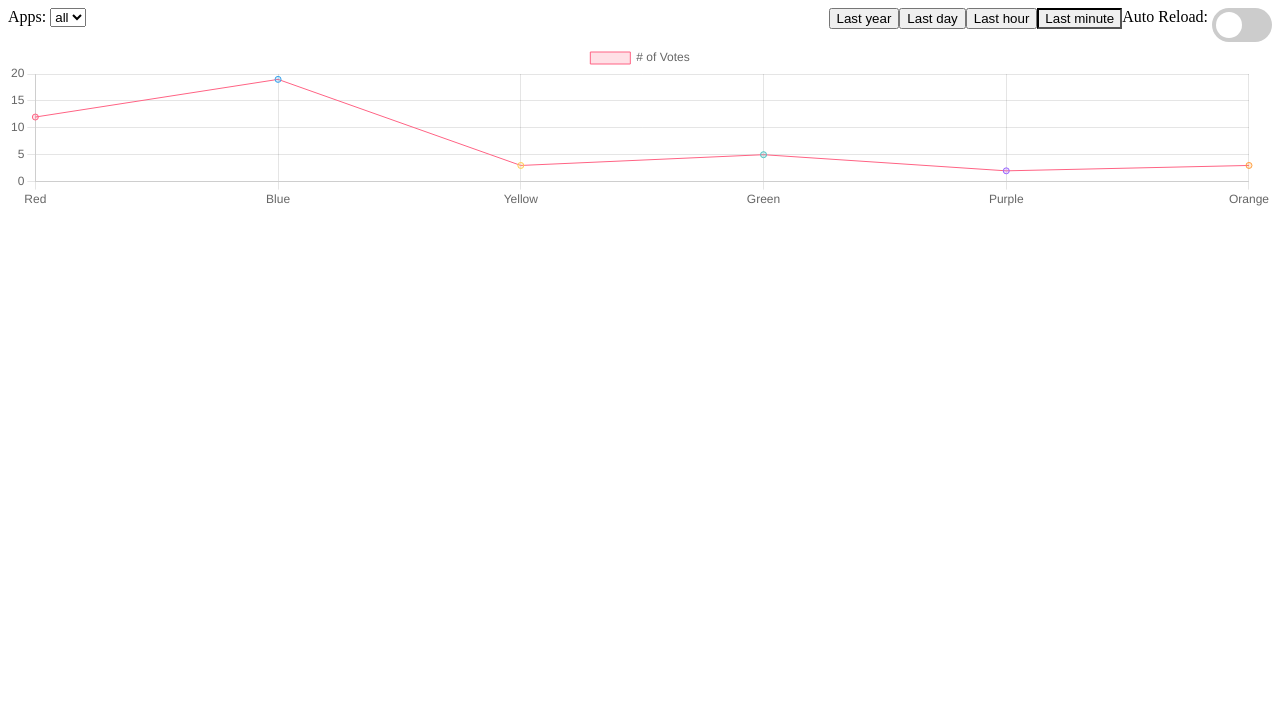
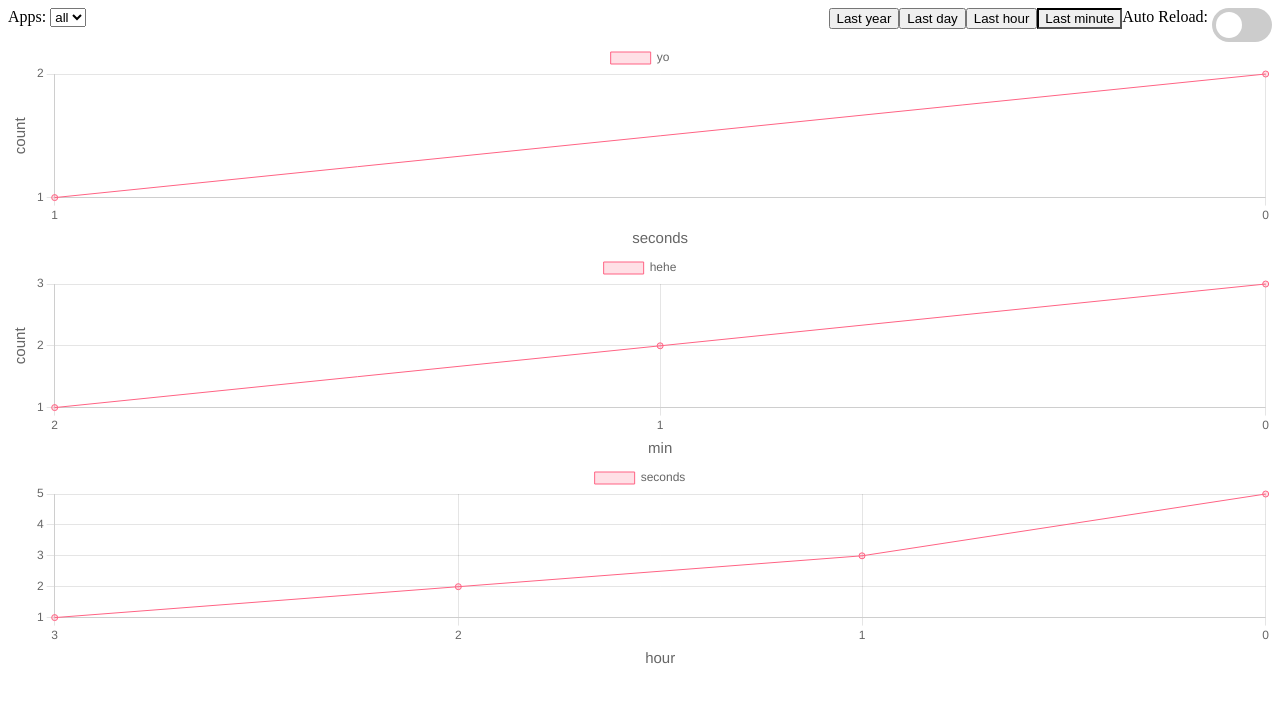
Before and after one commit to aicore/Core-Analytics-Server, a website: page www/index.html in a window 1280 px wide. Drawn offline with nearby package versions, Linux system fonts and the light colour scheme; no server answers.

Commit message:
feat: api fetch and custom charts working in status page

```diff
--- /dev/null
+++ b/www/chart.js
@@ -0,0 +1,88 @@
+let currentApp = "all";
+let appsList = [];
+let accessKey = "nope";
+
+function getMode() {
+    switch (window.currentTimeWindowMode) {
+        case window.MINUTE_MODE_TIMER: return 'ss';
+        case window.HOUR_MODE_TIMER: return 'mm';
+        case window.DAY_MODE_TIMER: return 'hh';
+        case window.YEAR_MODE_TIMER: return 'yy';
+        default: return 'ss';
+    }
+}
+
+function updateAppsList(jsonData) {
+    console.log(jsonData);
+}
+function updateAllGraphs() {
+    window.fetch(`/status?webStatusApiAccessToken=${accessKey}&timeFrame=${getMode()}`)
+        .then(async (response) => {
+            let jsonData = await response.json();
+            if (response.status === 401) {
+                accessKey = window.prompt('Please enter webStatusApiAccessToken(can be found in analytics-config.json): ');
+                if(accessKey){
+                    updateAllGraphs();
+                }
+            } else if(response.ok) {
+                updateAppsList(jsonData);
+            }
+            return jsonData;
+        })
+        .catch((err)=>{
+            console.log("Something went wrong", err);
+        });
+}
+
+function drawChart(id, graphLabel, dataArray, xAxisTitle, yAxisTitle, xAxisArray) {
+    const ctx = window.document.getElementById(id).getContext('2d');
+    if(!xAxisArray){
+        xAxisArray = [];
+        for(let i=0; i<dataArray.length; i++){
+            xAxisArray.unshift(i);
+        }
+    }
+    new window.Chart(ctx, {
+        type: 'line',
+        data: {
+            labels: xAxisArray,
+            datasets: [{
+                label: graphLabel,
+                data: dataArray,
+                backgroundColor: ['rgba(255, 99, 132, 0.2)'],
+                borderColor: ['rgba(255, 99, 132, 1)'],
+                borderWidth: 1
+            }]
+        },
+        options: {
+            scales: {
+                yAxes: {
+                    title: {
+                        display: true,
+                        text: yAxisTitle,
+                        font: {
+                            size: 15
+                        }
+                    },
+                    ticks: {
+                        precision: 0
+                    }
+                },
+                xAxes: {
+                    title: {
+                        display: true,
+                        text: xAxisTitle,
+                        font: {
+                            size: 15
+                        }
+                    }
+                }
+            }
+        }
+    });
+}
+
+drawChart("totalNumPostRequests", "yo", [1,2],"seconds", "count");
+drawChart("totalNumPostRequests1", "hehe", [1,2,3], "min", "count");
+drawChart("totalNumPostRequests2", "seconds", [1,2,3,5],"hour");
+updateAllGraphs();
--- a/www/index.html
+++ b/www/index.html
@@ -4,12 +4,14 @@
     <title>Analytics Server Status</title>
     <script src="https://cdn.jsdelivr.net/npm/chart.js"></script>
     <script type="text/javascript">
-        const MINUTE_MODE = 'MINUTE';
-        const HOUR_MODE = 'HOUR';
-        const DAY_MODE = 'DAY';
-        const YEAR_MODE = 'YEAR';
-        let currentTimeWindowMode=MINUTE_MODE;
+        const SECOND = 1000;
+        const MINUTE_MODE_TIMER = 5*SECOND;
+        const HOUR_MODE_TIMER = SECOND*60;
+        const DAY_MODE_TIMER = HOUR_MODE_TIMER*24;
+        const YEAR_MODE_TIMER = DAY_MODE_TIMER*360;
+        let currentTimeWindowMode=MINUTE_MODE_TIMER;
         let autoReload = false;
+        let timer = null;
 
         function updateTimeSelection(mode, id) {
             currentTimeWindowMode = mode;
@@ -21,65 +23,41 @@
         }
         function AutoReloadChanged() {
             autoReload = document.getElementById("autoReload").checked;
-            console.log(autoReload);
+            if(timer){
+                clearInterval(timer);
+                timer = null;
+            }
+            if(autoReload){
+                timer = setInterval(updateAllGraphs, currentTimeWindowMode);
+            }
         }
     </script>
     <link rel="stylesheet" href="styles.css">
 </head>
 <body>
-Apps: <select name="App Names" id="appNames">
+    Apps:
+    <select name="App Names" id="appNames">
         <option value="all">all</option>
     </select>
     <span style="float: right;">
-    Auto Reload: <label class="switch">
+        Auto Reload:
+        <label class="switch">
             <input type="checkbox" id="autoReload" onclick="AutoReloadChanged()">
             <span class="slider round"></span>
         </label>
     </span>
-<button id="bMin" onclick="updateTimeSelection(MINUTE_MODE, 'bMin')" class="button-time-selected">Last minute</button>
-<button id="bHour" onclick="updateTimeSelection(HOUR_MODE, 'bHour')" class="button-time">Last hour</button>
-<button id="bDay" onclick="updateTimeSelection(DAY_MODE, 'bDay')" class="button-time">Last day</button>
-<button id="bYear" onclick="updateTimeSelection(YEAR_MODE, 'bYear')" class="button-time">Last year</button>
+    <button id="bMin" onclick="updateTimeSelection(MINUTE_MODE_TIMER, 'bMin')" class="button-time-selected">
+        Last minute
+    </button>
+    <button id="bHour" onclick="updateTimeSelection(HOUR_MODE_TIMER, 'bHour')" class="button-time">Last hour</button>
+    <button id="bDay" onclick="updateTimeSelection(DAY_MODE_TIMER, 'bDay')" class="button-time">Last day</button>
+    <button id="bYear" onclick="updateTimeSelection(YEAR_MODE_TIMER, 'bYear')" class="button-time">Last year</button>
 
-<canvas id="myChart" height="40"></canvas>
+    <canvas id="totalNumPostRequests" height="50%"></canvas>
+    <canvas id="totalNumPostRequests1" height="50%"></canvas>
+    <canvas id="totalNumPostRequests2" height="50%"></canvas>
 
-<script>
-    const ctx = document.getElementById('myChart').getContext('2d');
-    const myChart = new Chart(ctx, {
-        type: 'line',
-        data: {
-            labels: ['Red', 'Blue', 'Yellow', 'Green', 'Purple', 'Orange'],
-            datasets: [{
-                label: '# of Votes',
-                data: [12, 19, 3, 5, 2, 3],
-                backgroundColor: [
-                    'rgba(255, 99, 132, 0.2)',
-                    'rgba(54, 162, 235, 0.2)',
-                    'rgba(255, 206, 86, 0.2)',
-                    'rgba(75, 192, 192, 0.2)',
-                    'rgba(153, 102, 255, 0.2)',
-                    'rgba(255, 159, 64, 0.2)'
-                ],
-                borderColor: [
-                    'rgba(255, 99, 132, 1)',
-                    'rgba(54, 162, 235, 1)',
-                    'rgba(255, 206, 86, 1)',
-                    'rgba(75, 192, 192, 1)',
-                    'rgba(153, 102, 255, 1)',
-                    'rgba(255, 159, 64, 1)'
-                ],
-                borderWidth: 1
-            }]
-        },
-        options: {
-            scales: {
-                y: {
-                    beginAtZero: true
-                }
-            }
-        }
-    });
-</script>
+    <script src="chart.js"></script>
 
 </body>
 </html>
```
Lines whose indentation alone changed are shown as unchanged.
